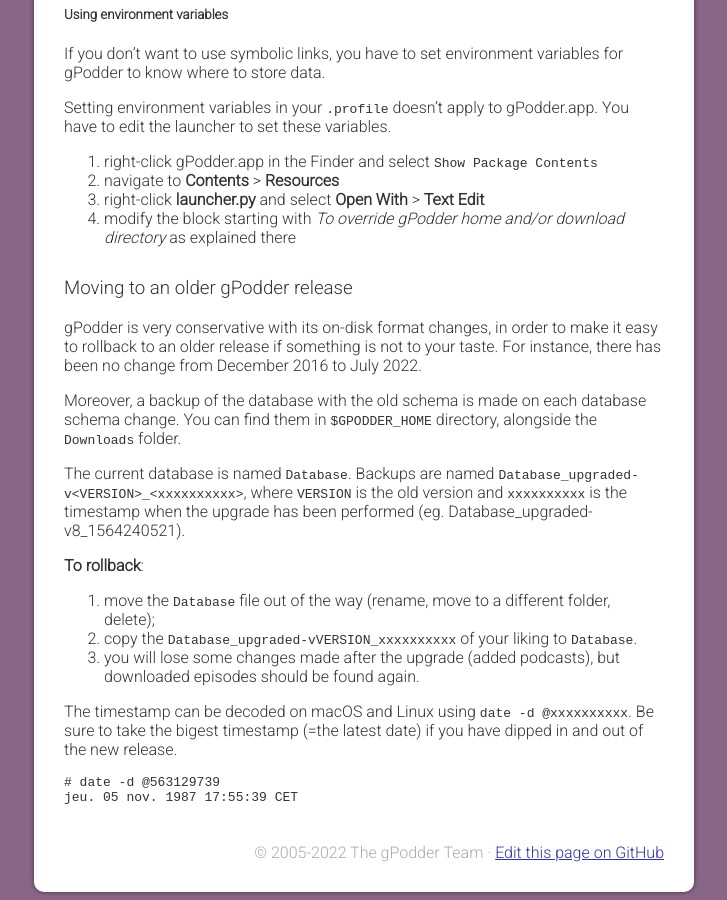
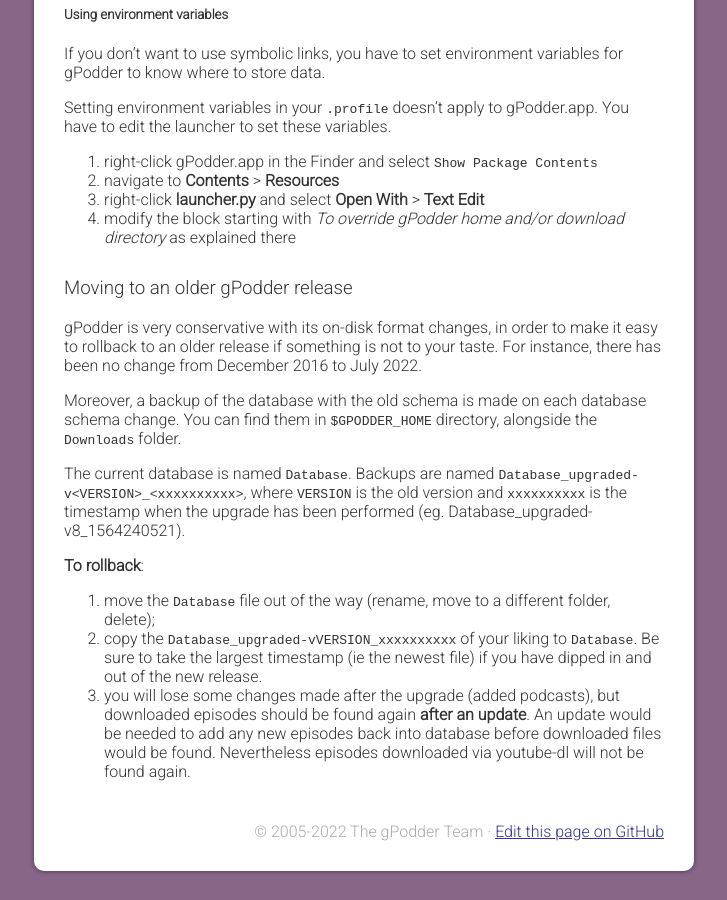
Before and after one commit to gpodder/gpodder.github.io, a Jekyll site: the page built from docs/user-manual.md, in a window 1280 px wide and 900 px high, scrolled down 13194 px. Shown: the whole window, without its empty margins (276-1003 px from the left). Built offline with Jekyll 4.4.1, drawn with Linux system fonts in a browser that asks for light colours; our own code applies the rules of GitHub Pages for plain Markdown files; after the commit the page ends 14073 px from its top, so only the background shows below that.

Commit message:
changes following review

`````diff
--- a/docs/user-manual.md
+++ b/docs/user-manual.md
@@ -456,13 +456,8 @@
 **To rollback**:
 
  1. move the `Database` file out of the way (rename, move to a different folder, delete);
- 2. copy the `Database_upgraded-vVERSION_xxxxxxxxxx` of your liking to `Database`.
- 3. you will lose some changes made after the upgrade (added podcasts), but downloaded episodes should be found again.
-
-The timestamp can be decoded on macOS and Linux using `date -d @xxxxxxxxxx`. Be sure to take the bigest
-timestamp (=the latest date) if you have dipped in and out of the new release.
-
-````
-# date -d @563129739
-jeu. 05 nov. 1987 17:55:39 CET
-````
+ 2. copy the `Database_upgraded-vVERSION_xxxxxxxxxx` of your liking to `Database`. Be sure to take the largest timestamp
+    (ie the newest file) if you have dipped in and out of the new release.
+ 3. you will lose some changes made after the upgrade (added podcasts), but downloaded episodes should be found again
+    **after an update**. An update would be needed to add any new episodes back into database before downloaded files
+    would be found. Nevertheless episodes downloaded via youtube-dl will not be found again.
`````
